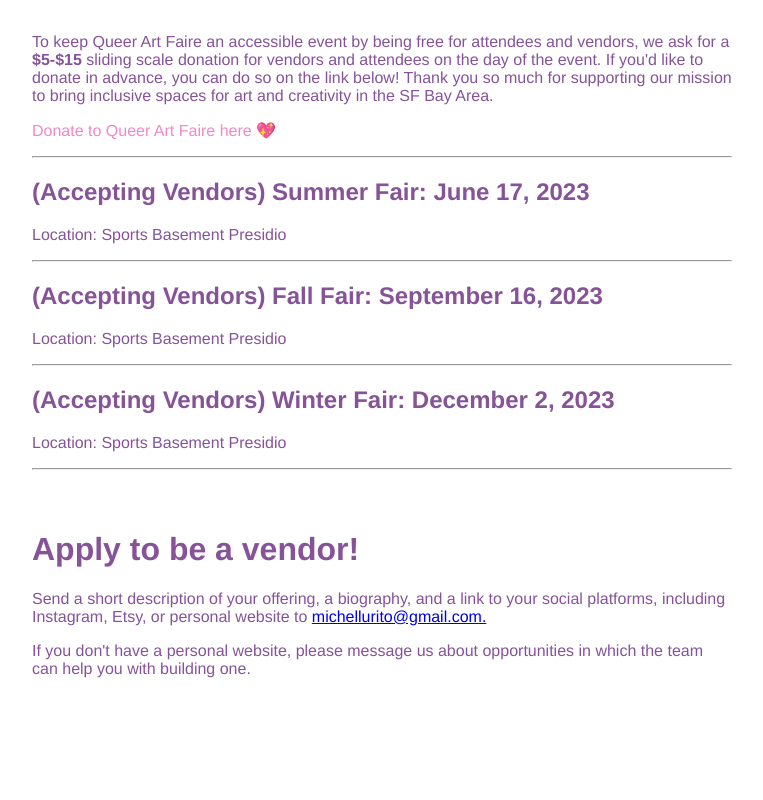
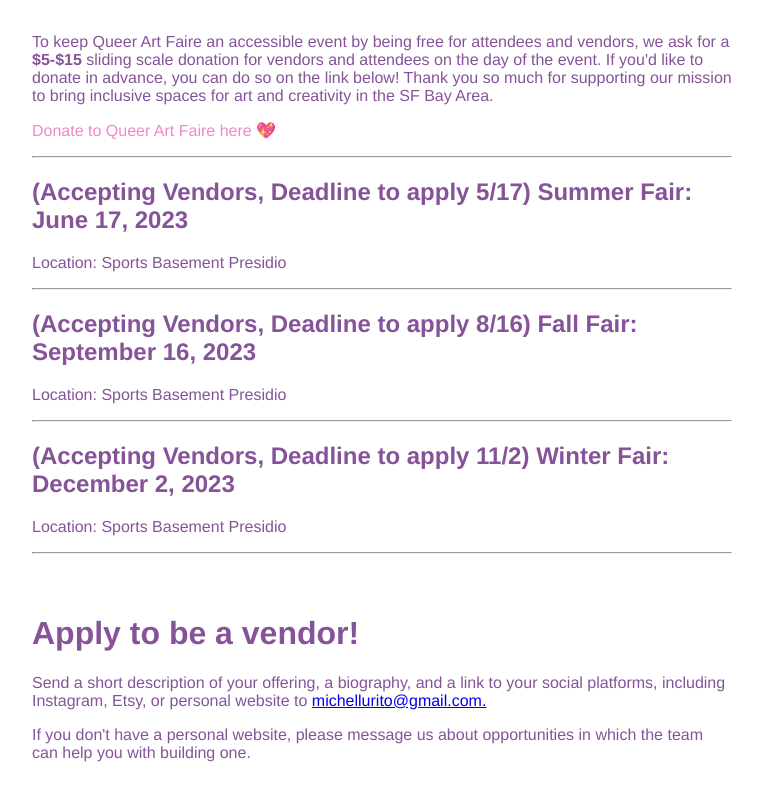
Before and after one commit to michellewong793/queer-art-fair-v2, a Next.js app: page / in a window 1280 px wide. Shown: the part 1098-1898 px from the top of the page, without its empty margins (258-1021 px from the left). Built offline with nearby package versions, Linux system fonts and the light colour scheme.

Commit message:
add deadlines

```diff
--- a/pages/index.js
+++ b/pages/index.js
@@ -43,15 +43,15 @@ export default function Index() {
         <hr/>
 
 
-        <h2> (Accepting Vendors) Summer Fair: June 17, 2023</h2>
+        <h2> (Accepting Vendors, Deadline to apply 5/17) Summer Fair: June 17, 2023</h2>
         <p> Location: Sports Basement Presidio </p>
 
         <hr/>
 
-        <h2> (Accepting Vendors) Fall Fair: September 16, 2023</h2>
+        <h2> (Accepting Vendors, Deadline to apply 8/16) Fall Fair: September 16, 2023</h2>
         <p> Location: Sports Basement Presidio </p>
         <hr/>
-        <h2> (Accepting Vendors) Winter Fair: December 2, 2023</h2>
+        <h2> (Accepting Vendors, Deadline to apply 11/2) Winter Fair: December 2, 2023</h2>
         <p> Location: Sports Basement Presidio </p>
 
 
```
